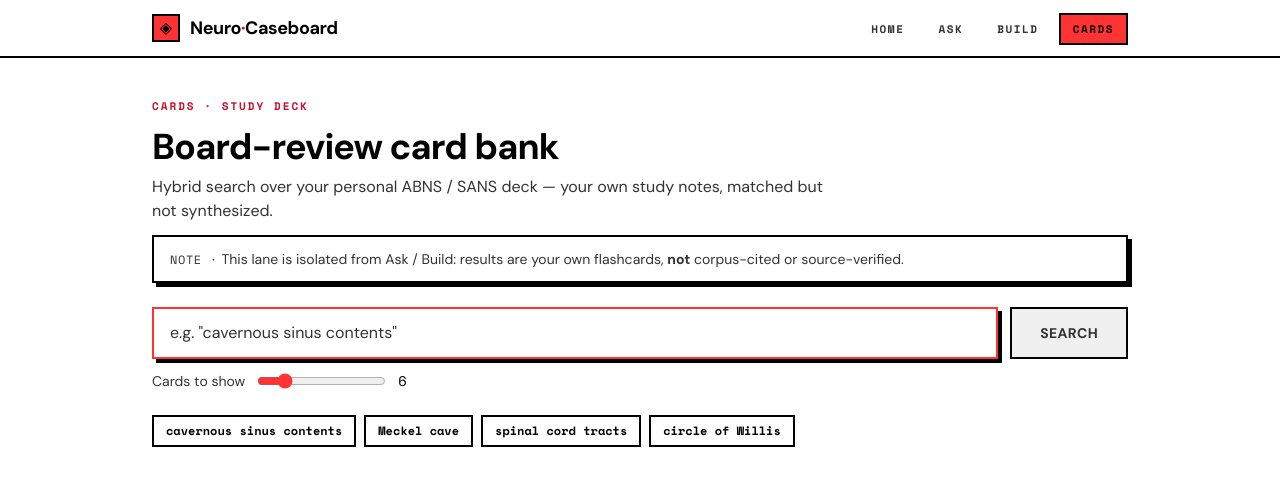
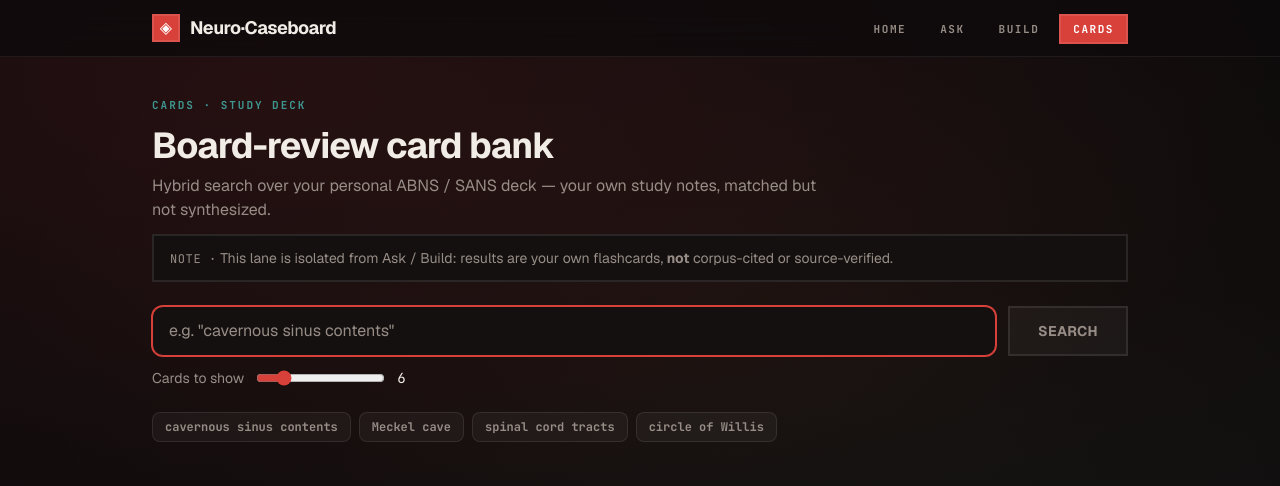
Before and after one commit to michaelandrewlongo-rgb/neuro-caseboard, a React (Vite) app in the folder web/: page /cards in a window 1280 px wide. Shown: the top 486 px of the page. Built offline with nearby package versions, Linux system fonts and the light colour scheme.

Commit message:
loop step 0: Task 1 token & typography foundation (index.css dark grounded-anatomical tokens)

```diff
--- a/web/src/index.css
+++ b/web/src/index.css
@@ -1,67 +1,53 @@
+@import url("https://fonts.googleapis.com/css2?family=Geist:wght@300;400;500;600;700&family=JetBrains+Mono:wght@400;500;600;700&display=swap");
 @import "tailwindcss";
 
 /* ============================================================================================
-   "Neo Brutalism" — tweakcn preset applied as the product GUI. White ground, black ink + black
-   borders, red primary, yellow secondary, blue accent, square corners, hard offset shadows,
-   DM Sans + Space Mono. shadcn semantic tokens so the theme is one swappable layer.
+   "Grounded Anatomical" — Dark premium clinical-telemetry theme.
+   Warm charcoal ground (#0e0b0c) with anatomical palette:
+   arterial crimson · venous teal · tissue ochre · clinical sage · muted plum.
+   Geist (display/UI) + JetBrains Mono (labels/data/mono). Rounded corners.
    ============================================================================================ */
 @theme {
-  --font-sans: "DM Sans", system-ui, sans-serif;
-  --font-display: "DM Sans", system-ui, sans-serif;
-  --font-serif: "DM Sans", system-ui, sans-serif;
-  --font-mono: "Space Mono", ui-monospace, SFMono-Regular, monospace;
+  --font-sans: "Geist", system-ui, sans-serif;
+  --font-display: "Geist", system-ui, sans-serif;
+  --font-mono: "JetBrains Mono", ui-monospace, monospace;
 
-  /* shadcn semantic palette (neo-brutalism, light) */
-  --color-background: #ffffff;
-  --color-foreground: #000000;
-  --color-card: #ffffff;
-  --color-card-foreground: #000000;
-  --color-popover: #ffffff;
-  --color-popover-foreground: #000000;
-  --color-primary: #ff3333;
-  /* Black (not white) on the bright red fill clears WCAG AA — white-on-#ff3333 is only 3.6:1,
-     black-on-#ff3333 is 5.8:1. Keeps the loud red blocks; just flips their label ink. */
-  --color-primary-foreground: #000000;
-  --color-secondary: #ffff00;
-  --color-secondary-foreground: #000000;
-  --color-muted: #f0f0f0;
-  --color-muted-foreground: #333333;
-  --color-accent: #0066ff;
-  --color-accent-foreground: #ffffff;
-  --color-destructive: #000000;
+  /* Grounded Anatomical dark palette — exact hex */
+  --color-background: #0e0b0c;
+  --color-foreground: #f1ece6;
+  --color-card: #14100f;            /* solid fallback; real cards use the glass gradient */
+  --color-card-foreground: #f1ece6;
+  --color-popover: #14100f;
+  --color-popover-foreground: #f1ece6;
+  --color-primary: #d8413a;         /* arterial crimson */
+  --color-primary-foreground: #ffffff;
+  --color-secondary: #3f9690;       /* venous teal */
+  --color-secondary-foreground: #04110f;
+  --color-accent: #d89a3f;          /* tissue ochre */
+  --color-accent-foreground: #0e0b0c;
+  --color-muted: rgba(255,255,255,0.04);
+  --color-muted-foreground: #978d86;
+  --color-destructive: #c0564f;
   --color-destructive-foreground: #ffffff;
-  --color-border: #000000;
-  --color-input: #000000;
-  --color-ring: #ff3333;
+  --color-border: rgba(255,255,255,0.09);
+  --color-input: rgba(255,255,255,0.09);
+  --color-ring: #d8413a;
 
-  /* status semantics (red is the brand primary, so good != red) */
-  --color-success: #1aa11a;
-  --color-amber: #d97706;
-  --color-signal: #ff3333;
+  /* Status semantics */
+  --color-success: #5fa86f;         /* supported / good */
+  --color-amber:   #d89a3f;         /* to-verify */
+  --color-signal:  #c0564f;         /* quarantined / destructive / brick */
 
-  /* "Ink" variants — the same hues darkened to clear WCAG AA as TEXT on white (≥4.5:1).
-     The bright tokens above stay for FILLS (which carry black text). Use text-*-ink for any
-     colored lettering on a light surface so the brand stays loud without failing contrast. */
-  --color-primary-ink: #c8102e; /* red text   — 5.9:1 on white */
-  --color-success-ink: #15803d; /* green text — 5.0:1 on white */
-  --color-amber-ink: #b45309;   /* amber text — 5.0:1 on white */
-
-  /* square corners everywhere */
-  --radius-sm: 0px;
-  --radius-md: 0px;
-  --radius-lg: 0px;
-  --radius-xl: 0px;
-  --radius-2xl: 0px;
-
-  /* hard offset shadows — the brutalist signature (no blur) */
-  --shadow-brutal-sm: 2px 2px 0 0 #000;
-  --shadow-card: 4px 4px 0 0 #000;
-  --shadow-raised: 6px 6px 0 0 #000;
+  /* Rounded corners — old theme forced squares; these replace the zero-radius overrides */
+  --radius-sm: 8px;
+  --radius-md: 11px;
+  --radius-lg: 16px;
+  --radius-xl: 18px;
 }
 
 @layer base {
   :root {
-    color-scheme: light;
+    color-scheme: dark;
   }
   html,
   body,
@@ -70,61 +56,78 @@
   }
   body {
     margin: 0;
-    background: var(--color-background);
+    background-color: var(--color-background);
+    /* Ambient radial glows: crimson · teal · ochre */
+    background-image:
+      radial-gradient(ellipse 80vw 60vh at 20% 10%, rgba(190,45,50,.13), transparent),
+      radial-gradient(ellipse 70vw 55vh at 80% 90%, rgba(60,120,116,.08), transparent),
+      radial-gradient(ellipse 60vw 50vh at 60% 40%, rgba(175,120,55,.06), transparent);
     color: var(--color-foreground);
     font-family: var(--font-sans);
     -webkit-font-smoothing: antialiased;
     -moz-osx-font-smoothing: grayscale;
   }
-  * {
-    border-radius: 0 !important;
+  ::selection {
+    background: rgba(216,65,58,.28);
+    color: #fff;
   }
-  ::selection {
-    background: var(--color-secondary);
-    color: #000;
-  }
-  /* bold brutalist focus ring */
+  /* Crimson focus ring */
   :where(a, button, input, [tabindex]):focus-visible {
-    outline: 3px solid var(--color-primary);
+    outline: 2px solid var(--color-ring);
     outline-offset: 2px;
   }
 }
 
 @layer components {
   .eyebrow {
-    @apply font-mono text-[11px] font-bold uppercase tracking-[0.18em] text-primary-ink;
+    @apply font-mono text-[11px] font-bold uppercase tracking-[0.18em] text-secondary;
   }
   .reading {
     @apply text-[1.02rem] leading-[1.7] text-foreground;
   }
-  /* raised surface: white card, 2px black border, hard offset shadow */
+  /* Glass surface: subtle gradient + 1px light border + backdrop blur */
   .surface {
-    @apply border-2 border-border bg-card shadow-card;
+    background: linear-gradient(160deg, rgba(255,255,255,.05), rgba(255,255,255,.012));
+    border: 1px solid rgba(255,255,255,.09);
+    backdrop-filter: blur(14px);
+    border-radius: var(--radius-lg);
   }
   .site-header {
-    @apply border-b-2 border-border bg-background;
+    border-bottom: 1px solid rgba(255,255,255,.07);
+    background: rgba(14,11,12,.8);
+    backdrop-filter: blur(14px);
   }
-  /* form input */
+  /* Form input */
   .field {
-    @apply w-full border-2 border-input bg-card px-4 py-3 text-foreground transition-none;
+    @apply w-full border border-border bg-card px-4 py-3 text-foreground transition-colors;
     @apply placeholder:text-muted-foreground focus:outline-none;
+    border-radius: var(--radius-md);
   }
   .field:focus {
-    border-color: var(--color-primary);
-    box-shadow: var(--shadow-card);
+    border-color: var(--color-ring);
+    box-shadow: 0 0 0 1px var(--color-ring);
   }
-  /* example "chip" buttons */
+  /* Chip / pill buttons */
   .chip {
-    @apply border-2 border-border bg-card px-3 py-1.5 font-mono text-xs font-bold text-foreground;
-    @apply transition-colors hover:bg-secondary;
+    @apply border border-border bg-muted px-3 py-1.5 font-mono text-xs font-bold text-muted-foreground;
+    @apply transition-colors hover:border-secondary hover:text-secondary;
+    border-radius: var(--radius-sm);
   }
+  /* Tabular-numbers helper */
   .tnum {
     font-variant-numeric: tabular-nums;
     font-feature-settings: "tnum";
   }
 }
 
-/* staggered page-load reveal */
+/* ============================================================
+   Shared @keyframes
+   Each animation is guarded: defined only under
+   (prefers-reduced-motion: no-preference), and the .reveal
+   helper is disabled under (prefers-reduced-motion: reduce).
+   ============================================================ */
+
+/* --- Section entrance animations --- */
 @keyframes signal-rise {
   from {
     opacity: 0;
@@ -135,18 +138,76 @@
     transform: translateY(0);
   }
 }
+
+@keyframes nl-rise {
+  from {
+    opacity: 0;
+    transform: translateY(8px);
+  }
+  to {
+    opacity: 1;
+    transform: translateY(0);
+  }
+}
+
+/* --- Status-dot pulse --- */
+@keyframes pulse {
+  0%, 100% { opacity: 1;   transform: scale(1); }
+  50%       { opacity: .55; transform: scale(.88); }
+}
+
+/* --- ECG / EKG line horizontal scroll --- */
+@keyframes scroll {
+  from { transform: translateX(0); }
+  to   { transform: translateX(-50%); }
+}
+
+/* --- Circle-of-Willis animations --- */
+@keyframes nl-flow {
+  0%   { stroke-dashoffset: 0; }
+  100% { stroke-dashoffset: -120; }
+}
+
+@keyframes nl-node {
+  0%, 100% { transform: scale(1);    opacity: .85; }
+  50%       { transform: scale(1.18); opacity: 1; }
+}
+
+@keyframes nl-sweep {
+  from { transform: rotate(0deg); }
+  to   { transform: rotate(360deg); }
+}
+
+@keyframes nl-float {
+  0%, 100% { transform: translateY(0px); }
+  50%       { transform: translateY(-6px); }
+}
+
+/* Reveal helper — uses signal-rise */
 .reveal {
   opacity: 0;
   animation: signal-rise 0.45s cubic-bezier(0.22, 1, 0.36, 1) forwards;
 }
+
+/* ============================================================
+   Reduced-motion guard — disable ALL looping/entrance
+   animations when the user prefers reduced motion.
+   ============================================================ */
 @media (prefers-reduced-motion: reduce) {
   .reveal {
     animation: none;
     opacity: 1;
   }
-  /* Stop the continuous loaders (shimmer skeletons + pulsing status dot). These rules are
-     unlayered, so they win over Tailwind's layered `.animate-pulse` without !important. */
+  /* Stop Tailwind's built-in animate-pulse helper */
   .animate-pulse {
     animation: none;
   }
+  /* Kill every keyframe animation and transition globally */
+  *,
+  *::before,
+  *::after {
+    animation-duration: 0.01ms !important;
+    animation-iteration-count: 1 !important;
+    transition-duration: 0.01ms !important;
+  }
 }
```
Also changed, not shown: 1 other file (tests, documents, lock files or other folders).
